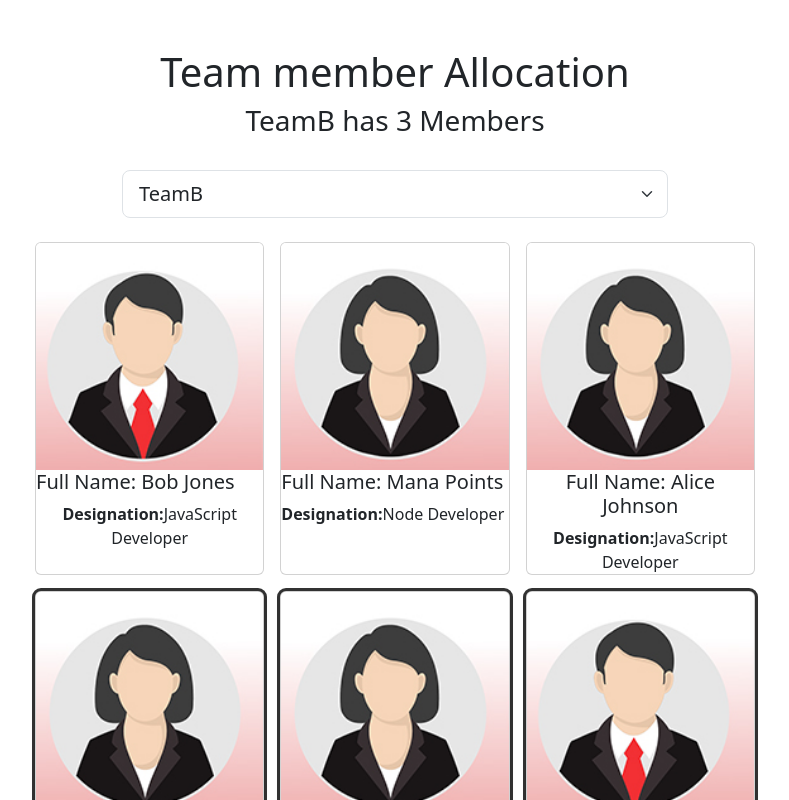
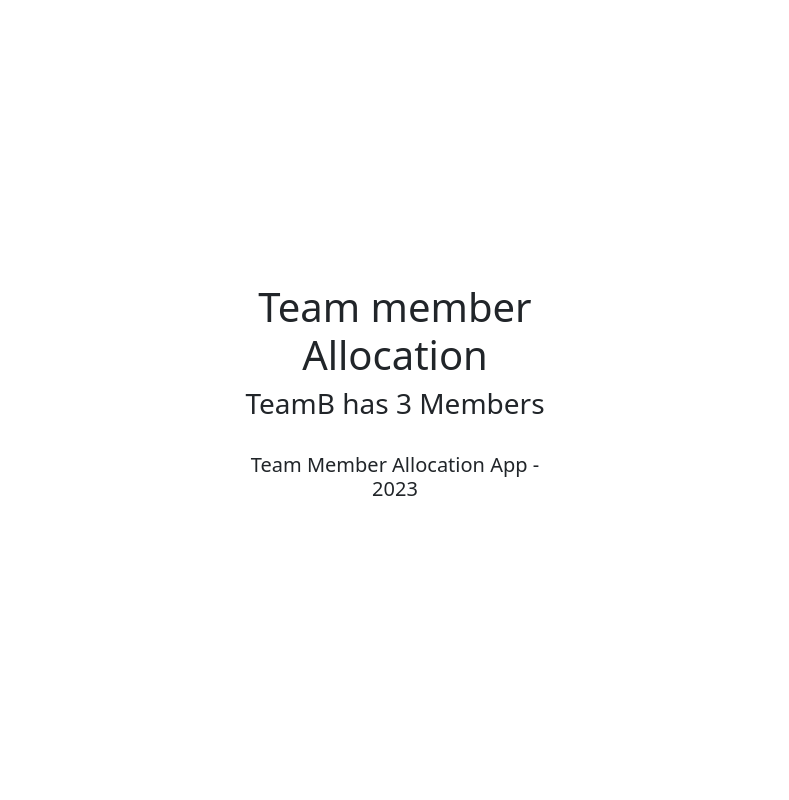
Before and after one commit to henrike32/team-manage-app, a React (Vite) app: page /GroupedTeamMembers in a window 1280 px wide. Shown: the top 800 px of the page, without its empty margins (245-1034 px from the left). Built offline with nearby package versions, Linux system fonts and the light colour scheme.

Commit message:
using reat-router-dom

```diff
--- a/src/App.tsx
+++ b/src/App.tsx
@@ -1,8 +1,10 @@
-import Header from '/home/henrike32/team-manage-app/src/Header.tsx'
+import './App.css'
+import Header from './Header'
 import Employees from './Employees'
-import Footer from '/home/henrike32/team-manage-app/src/Footer.tsx'
-import './App.css'
+import Footer from './Footer'
+import GroupedTeamMembers from './GroupedTeamMembers'
 import { useState, useEffect } from 'react'
+import { BrowserRouter as Router, Route, Routes } from "react-router-dom";
 
 
 function App() {
@@ -124,19 +126,27 @@
   }
 
   return (
-    <div>
+    <Router>
       <Header
         selectedTeam={selectedTeam}
         teamMemberCount={employees.filter((employee) => employee.teamName === selectedTeam).length}
       />
-      <Employees
-        employees={employees}
-        selectedTeam={selectedTeam}
-        handleEmployeeCardClick={handleEmployeeCardClick}
-        handleTeamSelectionChange={handleTeamSelectionChange}
-      />
+      <Routes>
+        <Route path="/"
+          element={<Employees
+            employees={employees}
+            selectedTeam={selectedTeam}
+            handleEmployeeCardClick={handleEmployeeCardClick}
+            handleTeamSelectionChange={handleTeamSelectionChange}
+          />}>
+
+        </Route>
+        <Route parth="/GroupedTeamMembers" element={<GroupedTeamMembers/>}>
+
+        </Route>
+      </Routes>
       <Footer />
-    </div>
+    </Router>
   )
 }
 
--- /dev/null
+++ b/src/GroupedTeamMembers.tsx
@@ -0,0 +1,13 @@
+const GroupedTeamMembers = () => {
+
+    return (
+        <main className="container">
+            <div className="row justify-content-center mt-3 mb-4">
+                <div className="col-8">
+                    <h1> Grouped Team Members </h1>
+                </div>
+            </div>
+        </main>
+    )
+}
+export default GroupedTeamMembers;
```
